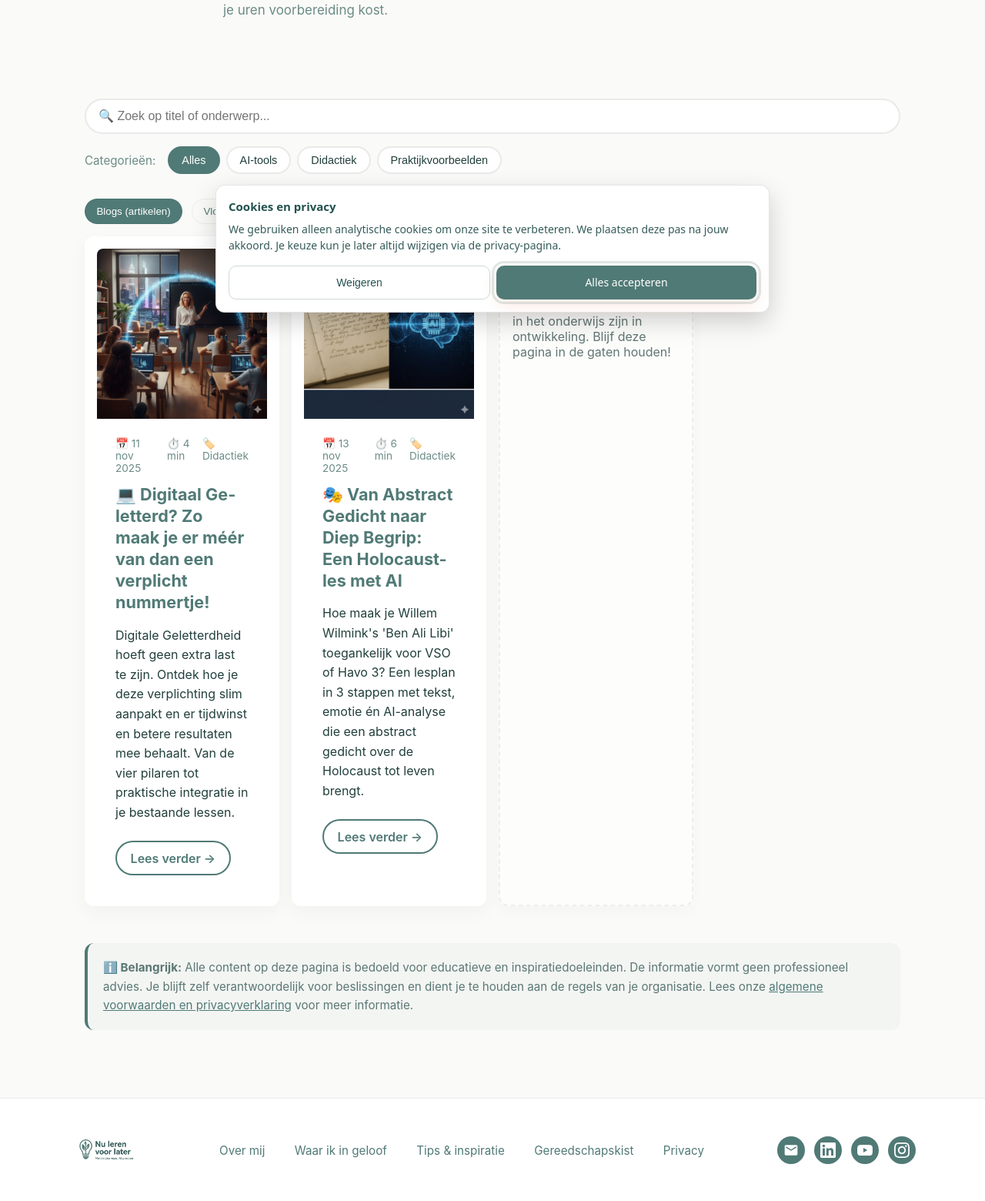
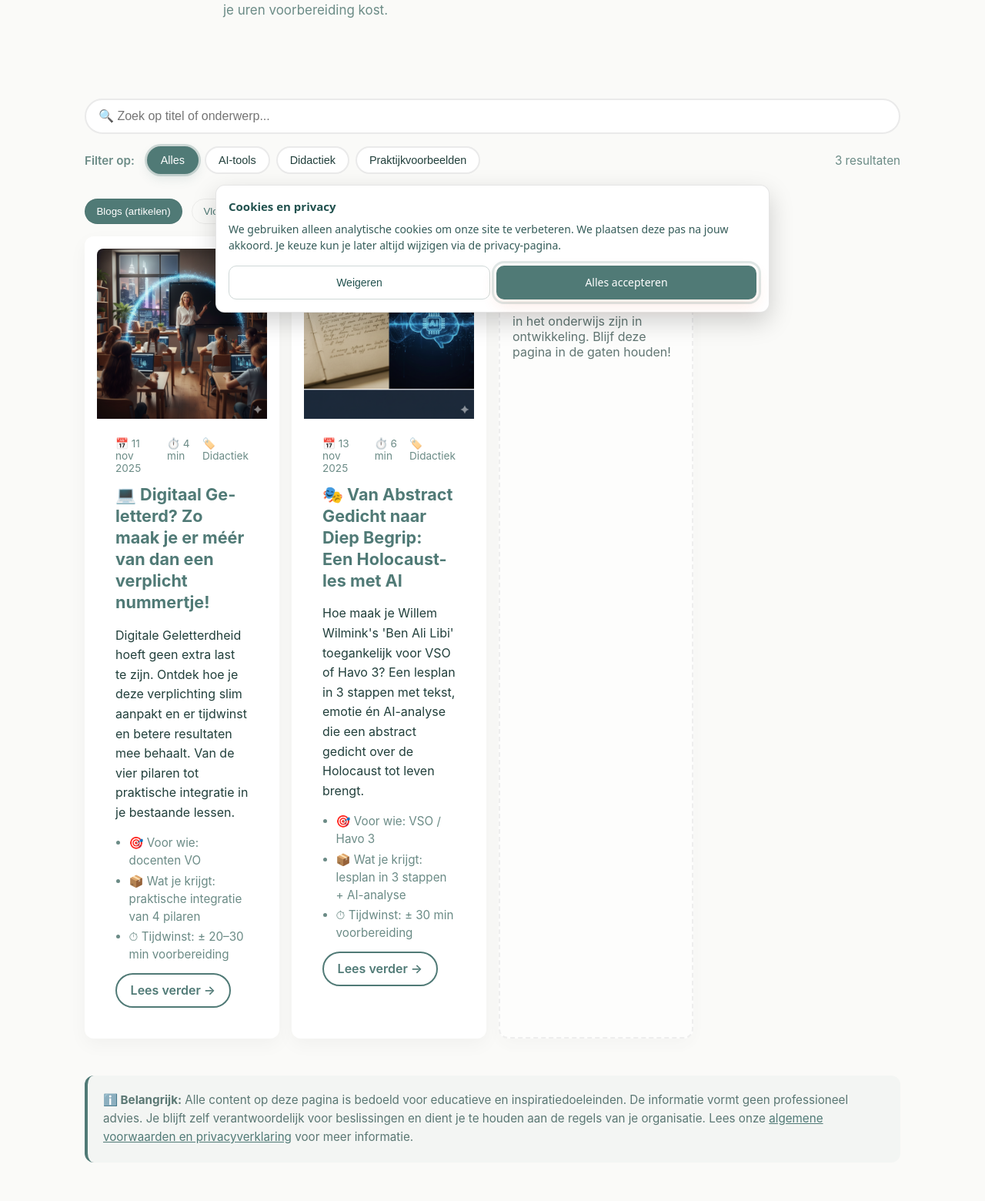
Before and after one commit to jrvisscher8219/nulerenvoorlater, a PHP site: page /edubvlogs.html in a window 1280 px wide. Shown: the part 378-1938 px from the top of the page at 77% size. Before the commit the page ends 1890 px from the top, so only its background shows below. Run offline with PHP 8.4, Linux system fonts and the light colour scheme.

Commit message:
Tips & inspiratie: filter-UX en -functionaliteit verbeterd (klikbare chips, aria-pressed, 'Filter op:'), JS filtering+zoeken (debounce), URL-deeplinks (tab/cat/q), resultaat-teller met aria-live, consent-vriendelijke analytics; blog/vlog-tegels aangevuld met 2–3 bullets; subtiele highlight actieve filter; bugfix dubbele tag en event-handler positie

```diff
--- a/css/custom.css
+++ b/css/custom.css
@@ -18,3 +18,25 @@
 
 /* Keyboard focus for testimonial dots */
 .testimonial-dot:focus-visible { outline: 2px solid var(--cta); outline-offset: 2px; }
+
+/* Subtiele highlight voor actieve filterknop */
+.filter-tag.active {
+	/* subtiele glow en depth */
+	box-shadow: 0 0 0 3px rgba(80,122,118,0.25), 0 6px 14px rgba(80,122,118,0.15);
+}
+
+/* Duidelijke keyboard focus op filterknoppen */
+.filter-tag:focus-visible {
+	outline: 3px solid rgba(80,122,118,0.4);
+	outline-offset: 2px;
+}
+
+/* Meta-bullets onder blog/vlog-tegels */
+.meta-list {
+	margin: 0.25rem 0 0;
+	padding-left: 1.1rem;
+	color: var(--muted);
+	font-size: 0.95rem;
+	line-height: 1.5;
+}
+.meta-list li { margin: 0.25rem 0; }
--- a/edubvlogs.html
+++ b/edubvlogs.html
@@ -35,6 +35,7 @@
   <link rel="apple-touch-icon" href="images/logo.png">
   <link rel="canonical" href="https://www.nulerenvoorlater.nl/edubvlogs.html">
   <link rel="stylesheet" href="css/styles.min.css">
+  <link rel="stylesheet" href="css/custom.css">
 </head>
 <body>
   <a class="skip-link" href="#main">Direct naar inhoud</a>
@@ -86,12 +87,13 @@
           </div>
         </div>
 
-        <div style="display: flex; gap: 0.5rem; flex-wrap: wrap;">
-          <span class="small" style="color: var(--muted); align-self: center; margin-right: 0.5rem;">Categorieën:</span>
-          <button class="filter-tag active" data-category="all">Alles</button>
-          <button class="filter-tag" data-category="ai-tools">AI-tools</button>
-          <button class="filter-tag" data-category="didactiek">Didactiek</button>
-          <button class="filter-tag" data-category="praktijk">Praktijkvoorbeelden</button>
+        <div style="display: flex; gap: 0.5rem; flex-wrap: wrap; align-items: center;">
+          <span class="small" style="color: var(--muted); align-self: center; margin-right: 0.5rem; font-weight: 600;">Filter op:</span>
+          <button class="filter-tag active" data-category="all" aria-pressed="true">Alles</button>
+          <button class="filter-tag" data-category="ai-tools" aria-pressed="false">AI-tools</button>
+          <button class="filter-tag" data-category="didactiek" aria-pressed="false">Didactiek</button>
+          <button class="filter-tag" data-category="praktijk" aria-pressed="false">Praktijkvoorbeelden</button>
+          <span id="filter-count" class="small" style="margin-left: auto; color: var(--muted);" role="status" aria-live="polite"></span>
         </div>
       </div>
 
@@ -118,6 +120,11 @@
                   </div>
                   <h3 style="margin: 0 0 1rem; color: var(--accent); font-size: 1.35rem; line-height: 1.3;">💻 Digitaal Geletterd? Zo maak je er méér van dan een verplicht nummertje!</h3>
                   <p class="muted" style="margin: 0 0 1rem; line-height: 1.6;">Digitale Geletterdheid hoeft geen extra last te zijn. Ontdek hoe je deze verplichting slim aanpakt en er tijdwinst en betere resultaten mee behaalt. Van de vier pilaren tot praktische integratie in je bestaande lessen.</p>
+                  <ul class="meta-list">
+                    <li>🎯 Voor wie: docenten VO</li>
+                    <li>📦 Wat je krijgt: praktische integratie van 4 pilaren</li>
+                    <li>⏱ Tijdwinst: ± 20–30 min voorbereiding</li>
+                  </ul>
                   <span class="btn-outline" style="display: inline-block; margin-top: 0.5rem;">Lees verder →</span>
                 </div>
               </a>
@@ -137,12 +144,17 @@
                   </div>
                   <h3 style="margin: 0 0 1rem; color: var(--accent); font-size: 1.35rem; line-height: 1.3;">🎭 Van Abstract Gedicht naar Diep Begrip: Een Holocaust-les met AI</h3>
                   <p class="muted" style="margin: 0 0 1rem; line-height: 1.6;">Hoe maak je Willem Wilmink's 'Ben Ali Libi' toegankelijk voor VSO of Havo 3? Een lesplan in 3 stappen met tekst, emotie én AI-analyse die een abstract gedicht over de Holocaust tot leven brengt.</p>
+                  <ul class="meta-list">
+                    <li>🎯 Voor wie: VSO / Havo 3</li>
+                    <li>📦 Wat je krijgt: lesplan in 3 stappen + AI-analyse</li>
+                    <li>⏱ Tijdwinst: ± 30 min voorbereiding</li>
+                  </ul>
                   <span class="btn-outline" style="display: inline-block; margin-top: 0.5rem;">Lees verder →</span>
                 </div>
               </a>
             </article>
 
-            <article class="card" style="opacity: 0.7; border: 2px dashed var(--light);">
+            <article class="card" data-category="praktijk" style="opacity: 0.7; border: 2px dashed var(--light);">
               <h3>🚀 Meer blogs komen binnenkort</h3>
               <p class="muted">Praktische artikelen over AI in het onderwijs zijn in ontwikkeling. Blijf deze pagina in de gaten houden!</p>
             </article>
@@ -162,6 +174,10 @@
               </div>
               <h4>Eduvlog: NotebookLM Educast</h4>
               <p class="small muted">Een praktische introductie over het gebruik van NotebookLM voor educatieve doeleinden.</p>
+              <ul class="meta-list">
+                <li>🎯 Voor wie: docenten en teamcoaches</li>
+                <li>📦 Wat je leert: NotebookLM effectief inzetten</li>
+              </ul>
             </div>
           </div>
         </div>
@@ -267,6 +283,16 @@
         }
       });
       if(pane){ pane.focus && pane.focus(); }
+
+      // Update URL parameter for active tab without adding history entries
+      try {
+        const url = new URL(window.location.href);
+        url.searchParams.set('tab', targetId);
+        window.history.replaceState({}, '', url);
+      } catch (e) {}
+
+      // Inform other scripts (e.g., filter module) that tab changed
+      try { window.dispatchEvent(new CustomEvent('nlvl-tab-changed', { detail: { tab: targetId } })); } catch(e) {}
     }
 
     tabs.forEach(btn => btn.addEventListener('click', ()=> activateTab(btn)));
@@ -324,28 +350,73 @@
         wrapper.appendChild(iframe);
       }
     });
+
+    // Apply initial tab from URL if present
+    try {
+      const url = new URL(window.location.href);
+      const tab = url.searchParams.get('tab');
+      if (tab) {
+        const btn = document.querySelector(`.tab-button[data-target="${tab}"]`);
+        if (btn) activateTab(btn);
+      }
+    } catch(e) {}
   })();
 
   // Zoek- en filterfunctionaliteit
   (function(){
     const searchInput = document.getElementById('search-input');
     const filterTags = document.querySelectorAll('.filter-tag');
+    const countEl = document.getElementById('filter-count');
     let currentCategory = 'all';
+
+    // Helpers: debounce & URL param handling
+    function debounce(fn, delay){
+      let t; return function(...args){ clearTimeout(t); t = setTimeout(()=>fn.apply(this,args), delay); };
+    }
+    function setParams(params){
+      try {
+        const url = new URL(window.location.href);
+        Object.keys(params).forEach(k => {
+          const v = params[k];
+          if (v === undefined || v === null || v === '') url.searchParams.delete(k);
+          else url.searchParams.set(k, v);
+        });
+        window.history.replaceState({}, '', url);
+      } catch(e) {}
+    }
+    function getParams(){
+      try {
+        const url = new URL(window.location.href);
+        return Object.fromEntries(url.searchParams.entries());
+      } catch(e) { return {}; }
+    }
+
+    // Zorg dat aria-pressed consistent is met de actieve knop bij load
+    (function initActiveState(){
+      const active = document.querySelector('.filter-tag.active') || document.querySelector('.filter-tag[data-category="all"]');
+      filterTags.forEach(t => t.setAttribute('aria-pressed','false'));
+      if (active) active.setAttribute('aria-pressed','true');
+      currentCategory = active ? (active.getAttribute('data-category') || 'all') : 'all';
+    })();
 
     // Zoekfunctie
     if (searchInput) {
-      searchInput.addEventListener('input', function(e) {
+      const onSearch = debounce(function(e){
         const query = e.target.value.toLowerCase().trim();
         filterContent(query, currentCategory);
-      });
+        setParams({ q: query || null, cat: currentCategory });
+        safeTrack('search', { search_term: query, page: 'edubvlogs' });
+      }, 250);
+      searchInput.addEventListener('input', onSearch);
     }
 
     // Categorie filters
     filterTags.forEach(tag => {
       tag.addEventListener('click', function() {
         // Update active state
-        filterTags.forEach(t => t.classList.remove('active'));
+        filterTags.forEach(t => { t.classList.remove('active'); t.setAttribute('aria-pressed','false'); });
         this.classList.add('active');
+        this.setAttribute('aria-pressed','true');
 
         // Update current category
         currentCategory = this.dataset.category;
@@ -353,6 +424,8 @@
         // Filter content
         const query = searchInput ? searchInput.value.toLowerCase().trim() : '';
         filterContent(query, currentCategory);
+        setParams({ cat: currentCategory, q: query || null });
+        safeTrack('filter_change', { category: currentCategory, page: 'edubvlogs' });
       });
     });
 
@@ -393,8 +466,17 @@
         }
       });
 
-      // Toon "geen resultaten" bericht indien nodig
+      // Update resultaat-teller en toon "geen resultaten" bericht indien nodig
+      updateResultCount();
       showNoResultsMessage();
+    }
+
+    function updateResultCount(){
+      if (!countEl) return;
+      const activeTab = document.querySelector('.tab-pane:not([hidden])') || document.getElementById('blogs');
+      const visibleItems = activeTab.querySelectorAll('.card:not([style*="display: none"]), .video-item:not([style*="display: none"])');
+      const n = visibleItems.length;
+      countEl.textContent = n === 1 ? '1 resultaat' : (n + ' resultaten');
     }
 
     function showNoResultsMessage() {
@@ -416,6 +498,45 @@
         activeTab.querySelector('.cards, .video-grid').appendChild(msg);
       }
     }
+
+    // Analytics helper (respects consent cookie and presence of gtag)
+    function safeTrack(eventName, params){
+      try {
+        const m = document.cookie.match(/(?:^|; )nlvl_consent=([^;]*)/);
+        const consent = m ? decodeURIComponent(m[1]) : 'denied';
+        if (consent === 'granted' && typeof window.gtag === 'function') {
+          window.gtag('event', eventName, params || {});
+        }
+      } catch(e) {}
+    }
+
+    // Respond to tab changes to refresh counts/messages
+    window.addEventListener('nlvl-tab-changed', function(){
+      updateResultCount();
+      showNoResultsMessage();
+    });
+
+    // Apply initial state from URL params
+    (function applyInitialFromURL(){
+      const { q, cat } = getParams();
+      // Category
+      if (cat) {
+        const btn = document.querySelector(`.filter-tag[data-category="${cat}"]`);
+        if (btn) {
+          filterTags.forEach(t => { t.classList.remove('active'); t.setAttribute('aria-pressed','false'); });
+          btn.classList.add('active');
+          btn.setAttribute('aria-pressed','true');
+          currentCategory = cat;
+        }
+      }
+      // Search
+      if (q && searchInput) {
+        searchInput.value = q;
+      }
+    })();
+
+    // Initiale filtering (en teller) bij paginalaad
+    filterContent((searchInput?.value || '').toLowerCase().trim(), currentCategory);
   })();
   </script>
 </body>
```
